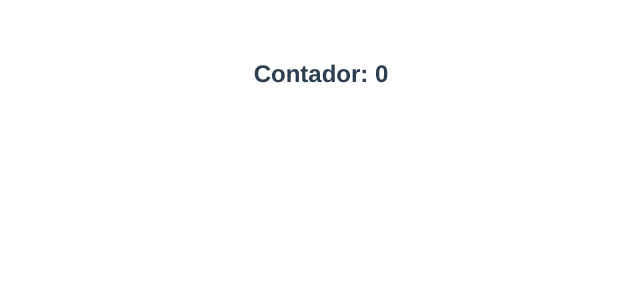
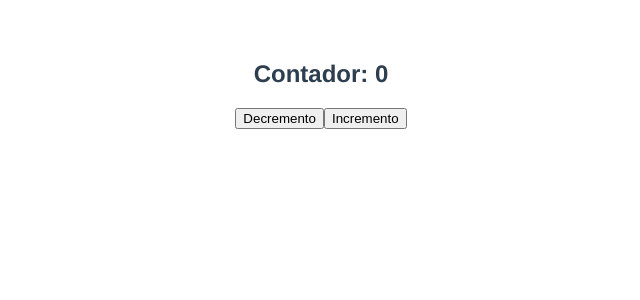
Before and after one commit to philipheferreira/contador-Vue2.0-Vuex3.0, a Vue app: page / in a window 1280 px wide. Shown: the top 300 px of the page, without its empty margins (319-959 px from the left). Built offline with nearby package versions, Linux system fonts and the light colour scheme.

Commit message:
update contadorPag metodos incremento e decremento

```diff
--- a/src/components/contador.vue
+++ b/src/components/contador.vue
@@ -1,6 +1,8 @@
 <template>
   <div>
    <h2>Contador: {{ contador }}</h2>
+   <button @click="decremento">Decremento</button>
+   <button @click="incremento">Incremento</button>
   </div>
 </template>
 
@@ -10,7 +12,15 @@ export default {
     name: 'contadorPag',
     data: () => ({
       contador: 0
-    })
+    }),
+    methods: {
+      incremento: function( ) {
+        this.contador++
+      },
+      decremento: function( ) {
+        this.contador--
+      }
+    }
 }
 </script>
 
```
